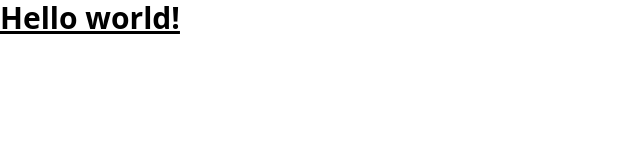
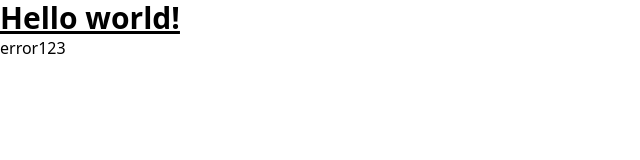
Before and after one commit to naschidaniel/nuxt-tailwindcss, a Nuxt app: page / in a window 1280 px wide. Shown: the top 160 px of the page, without its empty margins (0-640 px from the left). Built offline with nearby package versions, Linux system fonts and the light colour scheme.

Commit message:
dependencies: nuxt-latest

```diff
--- a/composable/useData.js
+++ b/composable/useData.js
@@ -7,7 +7,7 @@ export function useData() {
 
   console.log(route.value.fullPath)
   const fullPath = route.value.fullPath
-  if (fullPath === 'error') {
+  if (fullPath === '/error') {
     context.error({ statusCode: 404, message: 'Page not found' })
   }
   return { fullPath }
--- a/package.json
+++ b/package.json
@@ -11,7 +11,7 @@
   },
   "dependencies": {
     "@nuxtjs/composition-api": "^0.32.0",
-    "nuxt": "^2.15.8"
+    "nuxt-edge": "latest"
   },
   "devDependencies": {
     "@nuxt/postcss8": "^1.1.3",
--- a/pages/index.vue
+++ b/pages/index.vue
@@ -1,5 +1,9 @@
 <template>
+  <div>
     <h1 class="text-3xl text-bold text-bold font-bold underline">
-        Hello world!
+      Hello world!
     </h1>
+    <nuxt-link to="/error">error</nuxt-link>
+    <nuxt-link to="/123">123</nuxt-link>
+  </div>
 </template>
```
Also changed, not shown: 1 other file (tests, documents, lock files or other folders).
